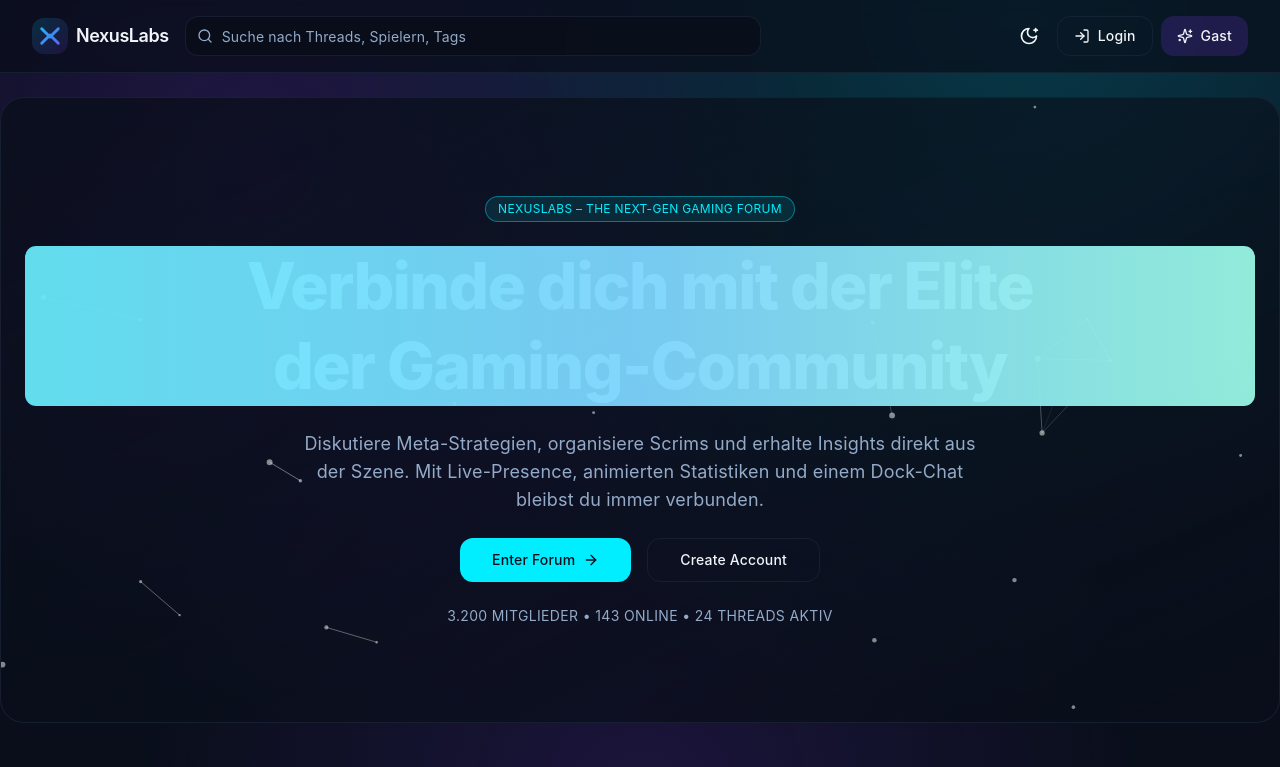
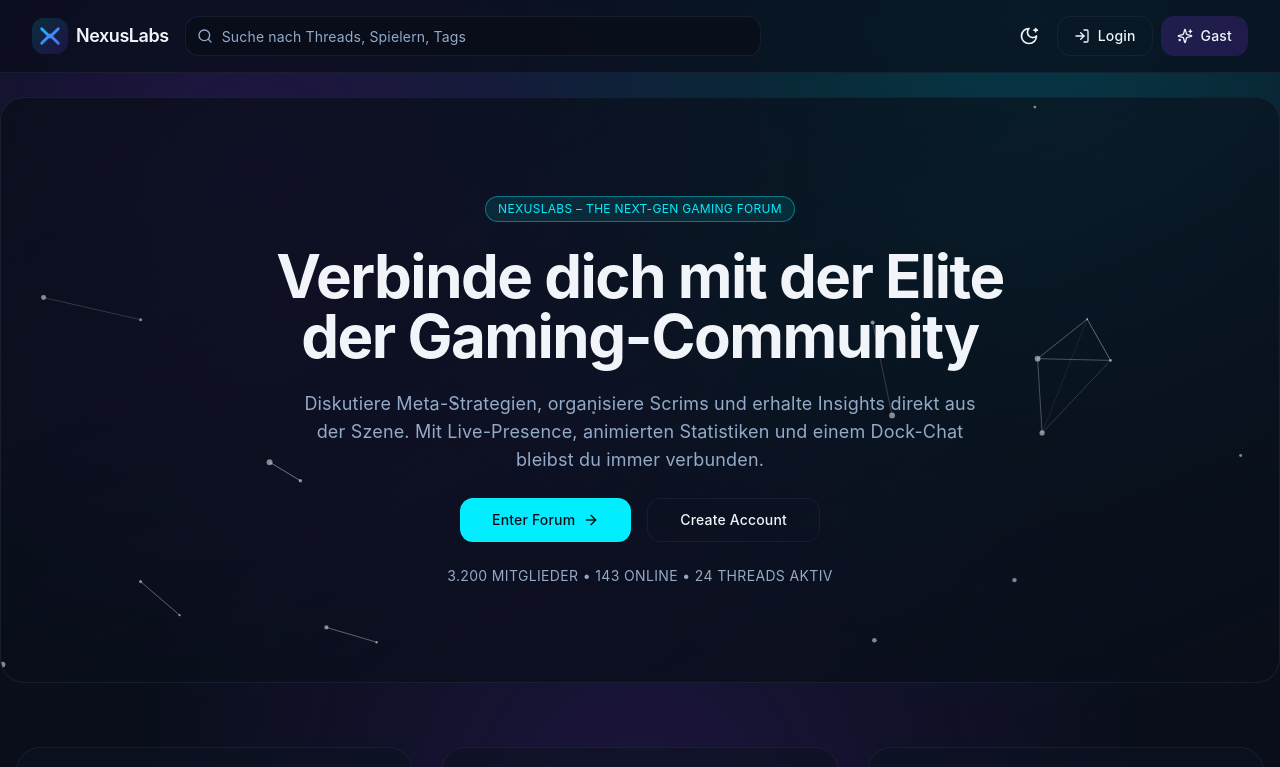
Before and after one commit to dennis006/Nexuslabs, a React (Vite) app in the folder apps/web/: page / in a window 1280 px wide. Shown: the top 767 px of the page. Built offline with nearby package versions, Linux system fonts and the light colour scheme.

Commit message:
Remove landing handwriting animation

```diff
--- a/apps/web/src/components/HandwritingText.tsx
+++ /dev/null
@@ -1,41 +0,0 @@
-import { motion, useReducedMotion } from "framer-motion";
-import clsx from "clsx";
-
-type Props = {
-  children: string;
-  className?: string;
-  duration?: number; // Sek.
-  delay?: number; // Sek.
-};
-
-export default function HandwritingText({
-  children,
-  className,
-  duration = 2.2,
-  delay = 0.15
-}: Props) {
-  const reduce = useReducedMotion();
-
-  return (
-    <span className={clsx("relative inline-block leading-tight", className)}>
-      {/* 1) Immer sichtbarer Basis-Text (keine Transparenz!) */}
-      <span className="relative z-10 font-extrabold tracking-tight text-[clamp(28px,5vw,64px)] text-[#E7F9FF]">
-        {children}
-      </span>
-
-      {/* 2) Overlay: animierte Handschrift/Wisch-Maske (nur wenn Motion erlaubt) */}
-      {!reduce && (
-        <motion.span
-          aria-hidden
-          className="pointer-events-none absolute inset-0 z-20 [--reveal:0%] handwriting-mask"
-          initial={{ ["--reveal" as any]: "0%" }}
-          animate={{ ["--reveal" as any]: "100%" }}
-          transition={{ duration, delay, ease: [0.25, 0.1, 0.25, 1] }}
-        >
-          {/* farbiges Overlay, das durch die Maske „schreibt“ */}
-          <span className="block h-full w-full rounded-sm bg-gradient-to-r from-cyan-300 via-sky-300 to-teal-200 opacity-95" />
-        </motion.span>
-      )}
-    </span>
-  );
-}
--- a/apps/web/src/routes/Landing.tsx
+++ b/apps/web/src/routes/Landing.tsx
@@ -6,7 +6,6 @@ import { motion } from "framer-motion";
 import { useNavigate } from "react-router-dom";
 import PageTransition from "@/components/layout/PageTransition";
 import { Button } from "@/components/ui/button";
-import HandwritingText from "@/components/HandwritingText";
 import { Sparkles, ArrowRight, Shield } from "lucide-react";
 import { useGsapScrollReveal } from "@/lib/animations/gsapScroll";
 import { mockApi } from "@/lib/api/mockApi";
@@ -106,10 +105,8 @@ const Landing = () => {
             <span className="inline-flex items-center gap-2 rounded-full border border-primary/40 bg-primary/10 px-3 py-1 text-xs uppercase tracking-wide text-primary">
               NexusLabs – The Next-Gen Gaming Forum
             </span>
-            <h1 className="mb-6 text-balance">
-              <HandwritingText className="block">
-                Verbinde dich mit der Elite der Gaming-Community
-              </HandwritingText>
+            <h1 className="mb-6 text-balance text-4xl font-bold tracking-tight text-foreground sm:text-5xl md:text-6xl">
+              Verbinde dich mit der Elite der Gaming-Community
             </h1>
             <p className="mx-auto max-w-2xl text-lg text-muted-foreground">
               Diskutiere Meta-Strategien, organisiere Scrims und erhalte Insights direkt aus der Szene. Mit Live-Presence, animierten Statistiken und einem Dock-Chat bleibst du immer verbunden.
```
